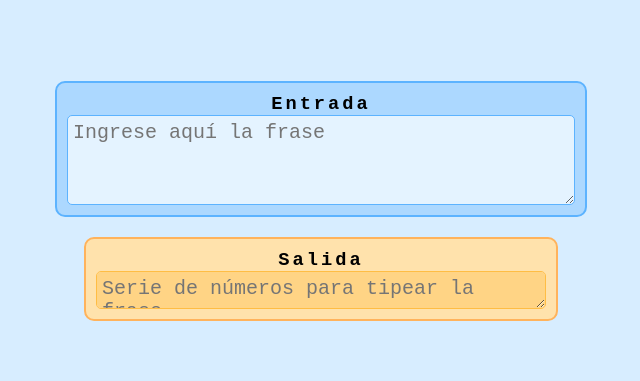
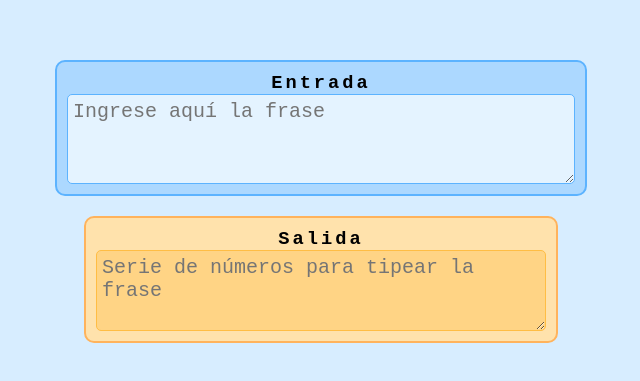
Before and after one commit to Jeremias0901/DesafioTECIP.github.io, a plain HTML site: page index.html in a window 1280 px wide. Shown: the part 199-580 px from the top of the page, without its empty margins (319-959 px from the left). Drawn offline with Linux system fonts and the light colour scheme; files that its build step writes are made by us from their sources.

Commit message:
cambio de paths

```diff
--- a/index.html
+++ b/index.html
@@ -6,7 +6,8 @@
     <meta name="viewport" content="width=device-width, user-scalable=no, initial-scale=1.0">
     <title>Marcación Telefónica | Jeremias </title>
 
-    <link rel="stylesheet" href="main.css">
+    <link rel="stylesheet" href="styles/main.css">
+	<link rel="shortcut icon" href="img/telefono.png">
 </head>
 <body>
 	<div class="input">
@@ -15,9 +16,9 @@
 	</div>
 	<div class="output">
 		<h3 class="output__instruction">Salida</h3>
-		<textarea class="output__text" cols="42" rows="1" readonly placeholder="Serie de números para tipear la frase"></textarea>
+		<textarea class="output__text"  placeholder="Serie de números para tipear la frase" cols="50" rows="3" readonly></textarea>
 	</div>
 
-    <script src="main.js"></script>
+    <script src="scripts/main.js"></script>
 </body>
 </html>
```
